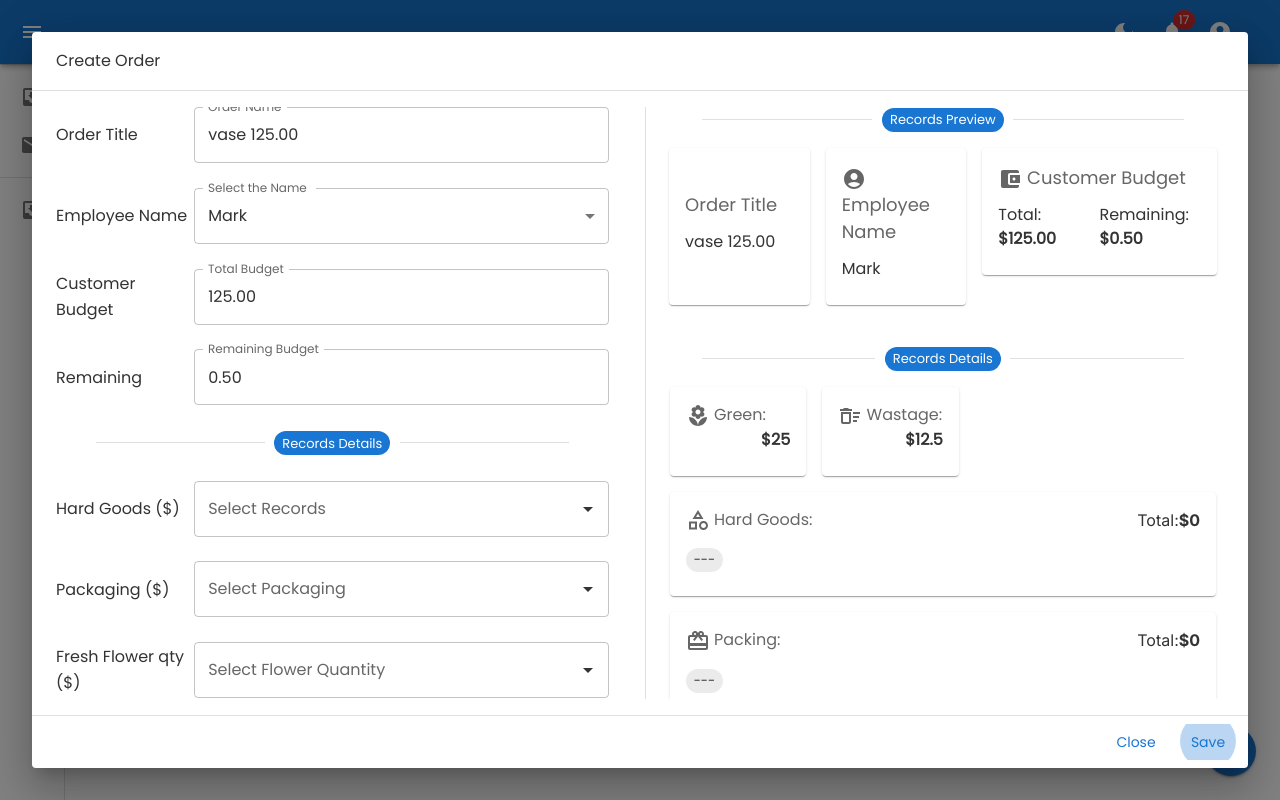
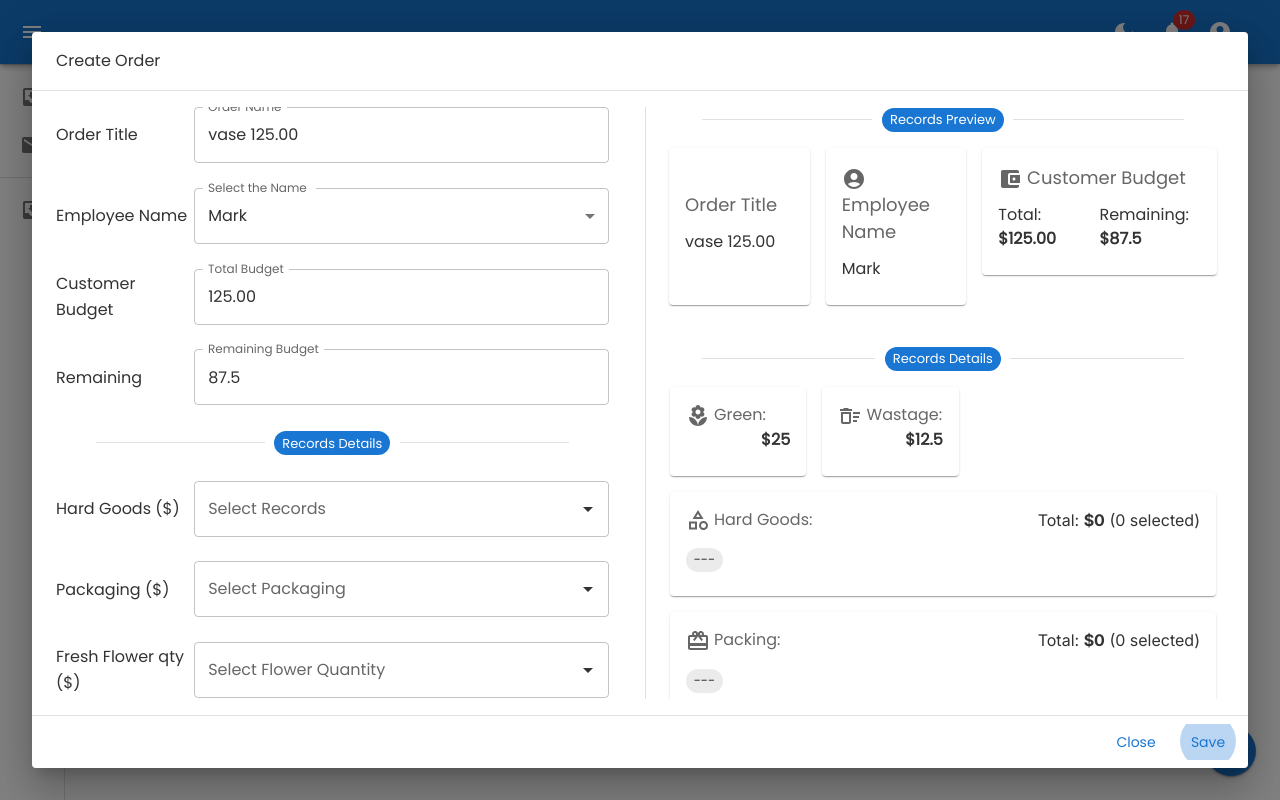
Before and after one commit to irfantayyib07/template, a Next.js app: page /dashboard/orders in a window 1280 px wide. Both pictures are taken after a click on the element 257 px from the left and 233 px from the top of the page. Built offline with nearby package versions, Linux system fonts and the light colour scheme.

Commit message:
wrote a func to calculate remaining amount + added the numbers of records selected per field basis

```diff
--- a/src/components/forms/order-form.tsx
+++ b/src/components/forms/order-form.tsx
@@ -22,6 +22,19 @@ import Card from "@mui/material/Card";
 import * as Yup from "yup";
 import { Diversity1 } from "@mui/icons-material";
 
+function calculateRemainingAmount(operands: OrderFormValues) {
+ const { customerPrice, selectedRecords, packaging, freshFlowerQuantity } = operands;
+ const selectedRecordsTotal = selectedRecords?.reduce((acc, obj) => +obj.price.replace("$", "") + acc, 0) || 0;
+ const packagingTotal = packaging?.reduce((acc, obj) => +obj.price.replace("$", "") + acc, 0) || 0;
+ const freshFlowerQuantityTotal = freshFlowerQuantity?.reduce((acc, obj) => +obj.price.replace("$", "") + acc, 0) || 0;
+ const greensTotal = 10 * +customerPrice / 100;
+ const wastageTotal = 20 * +customerPrice / 100;
+
+ const remainingAmount = +customerPrice - (selectedRecordsTotal + packagingTotal + freshFlowerQuantityTotal + greensTotal + wastageTotal);
+
+ return remainingAmount;
+}
+
 type RecordType = {
  name: string;
  price: string;
@@ -39,7 +52,6 @@ const OrderFormSchema = Yup.object().shape({
  orderTitle: Yup.string().required("Order Title is required"),
  employeeName: Yup.string().required("Employee Name is required"),
  customerPrice: Yup.string().required("Customer Price is required"),
-  remainingAmount: Yup.string().required("Remaining Amount is required"),
  selectedRecords: Yup.array()
   .of(
    Yup.object({
@@ -69,7 +81,7 @@ const OrderFormSchema = Yup.object().shape({
 type OrderFormValues = Yup.InferType<typeof OrderFormSchema>;
 
 const OrderForm = (
-  { orderTitle, customerPrice, remainingAmount, employeeName, mode }: OrderCardProps,
+ { orderTitle, customerPrice, employeeName, mode }: OrderCardProps,
  ref: React.Ref<any>,
 ) => {
  const submitButtonRef = useRef<HTMLButtonElement>(null);
@@ -79,7 +91,6 @@ const OrderForm = (
    orderTitle: mode === "edit" ? orderTitle || "" : "",
    employeeName: mode === "edit" ? employeeName || "" : "",
    customerPrice: mode === "edit" ? customerPrice || "" : "",
-      remainingAmount: mode === "edit" ? remainingAmount || "" : "",
    selectedRecords: [] as RecordType[],
    freshFlowerQuantity: [] as RecordType[],
    packaging: [] as RecordType[],
@@ -164,11 +175,8 @@ const OrderForm = (
         <BasicTextFields
          label="Remaining Budget"
          name="remainingAmount"
-                  value={formik.values.remainingAmount}
-                  onChange={formik.handleChange}
-                  onBlur={formik.handleBlur}
-                  error={formik.touched.remainingAmount && Boolean(formik.errors.remainingAmount)}
-                  helperText={formik.touched.remainingAmount && formik.errors.remainingAmount}
+         InputProps={{ readOnly: true }}
+         value={calculateRemainingAmount(formik.values)}
          fullWidth
         />
        </Grid>
@@ -267,7 +275,7 @@ const OrderForm = (
            </Grid>
            <Grid xs={6}>
             <Typography color="text.primary">
-                          Remaining: <b>${formik.values.remainingAmount || 0}</b>
+             Remaining: <b>${calculateRemainingAmount(formik.values)}</b>
             </Typography>
            </Grid>
           </Grid>
@@ -321,10 +329,7 @@ const OrderForm = (
             <CategoryOutlinedIcon /> Hard Goods:
            </Typography>
            <Stack textAlign={"right"} flexDirection={"row"} justifyContent={"end"}>
-                        <div>Total: </div>
-                        <b>
-                          {`$${formik.values.selectedRecords?.reduce((acc, obj) => +obj.price.replace("$", "") + acc, 0)}`}
-                        </b>
+            <div>Total: <b>{` $${formik.values.selectedRecords?.reduce((acc, obj) => +obj.price.replace("$", "") + acc, 0)}`}</b> {`(${formik.values.selectedRecords?.length} selected)`}</div>
            </Stack>
           </Stack>
           <Stack display={"flex"} flexDirection={"row"} flexWrap={"wrap"} gap={1}>
@@ -352,10 +357,7 @@ const OrderForm = (
             <CardGiftcardOutlinedIcon /> Packing:
            </Typography>
            <Stack textAlign={"right"} flexDirection={"row"} justifyContent={"end"}>
-                        <span>Total: </span>
-                        <b>
-                          {`$${formik.values.packaging?.reduce((acc, obj) => +obj.price.replace("$", "") + acc, 0)}`}
-                        </b>
+           <div>Total: <b>{` $${formik.values.packaging?.reduce((acc, obj) => +obj.price.replace("$", "") + acc, 0)}`}</b> {`(${formik.values.packaging?.length} selected)`}</div>
            </Stack>
           </Stack>
           <Stack display={"flex"} flexDirection={"row"} flexWrap={"wrap"} gap={1}>
@@ -383,10 +385,7 @@ const OrderForm = (
             <YardOutlinedIcon /> Fresh Flower Quantity:
            </Typography>
            <Stack textAlign={"right"} flexDirection={"row"} justifyContent={"end"}>
-                        <span>Total: </span>
-                        <b>
-                          {`$${formik.values.freshFlowerQuantity?.reduce((acc, obj) => +obj.price.replace("$", "") + acc, 0)}`}
-                        </b>
+           <div>Total: <b>{` $${formik.values.freshFlowerQuantity?.reduce((acc, obj) => +obj.price.replace("$", "") + acc, 0)}`}</b> {`(${formik.values.freshFlowerQuantity?.length} selected)`}</div>
            </Stack>
           </Stack>
           <Stack display={"flex"} flexDirection={"row"} flexWrap={"wrap"} gap={1}>
```
Lines whose indentation alone changed are shown as unchanged.
